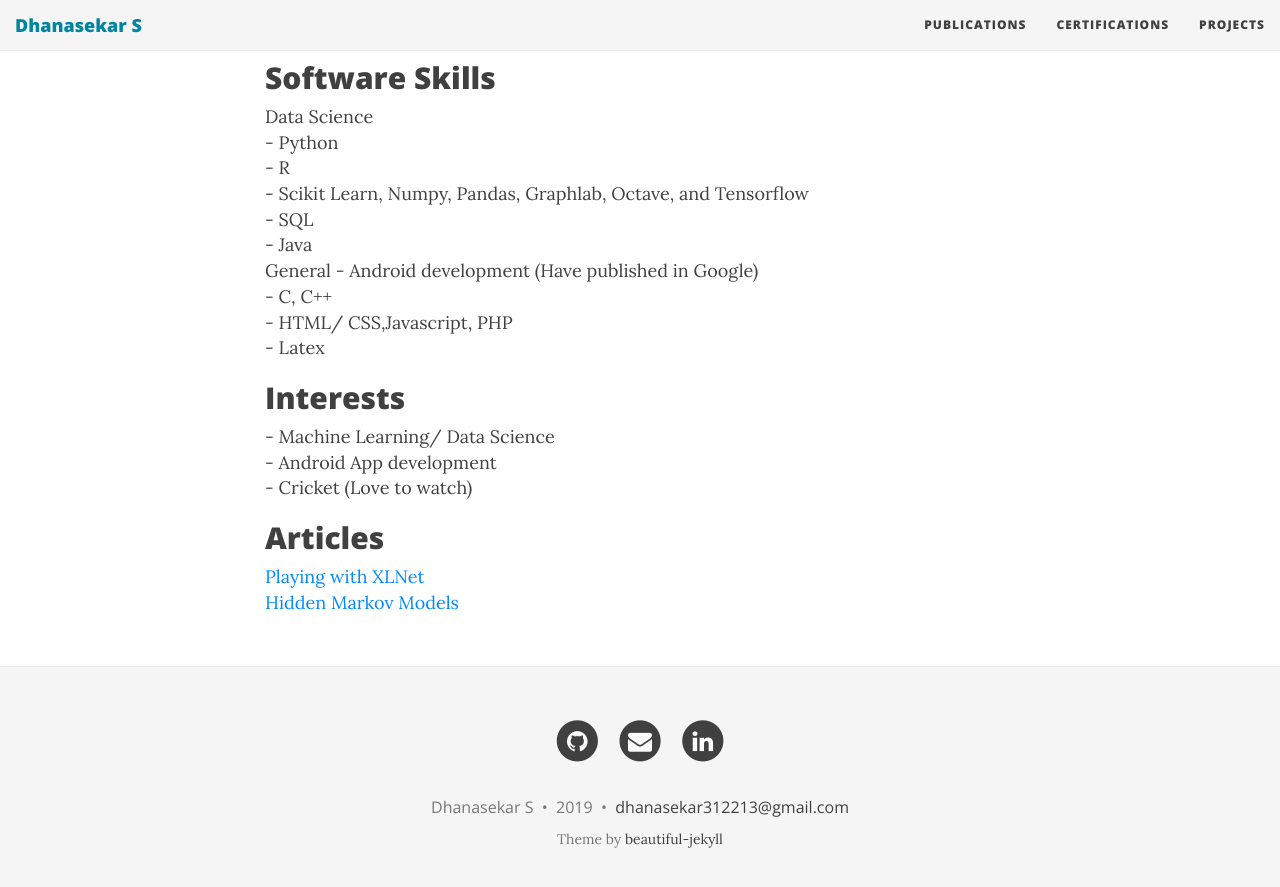
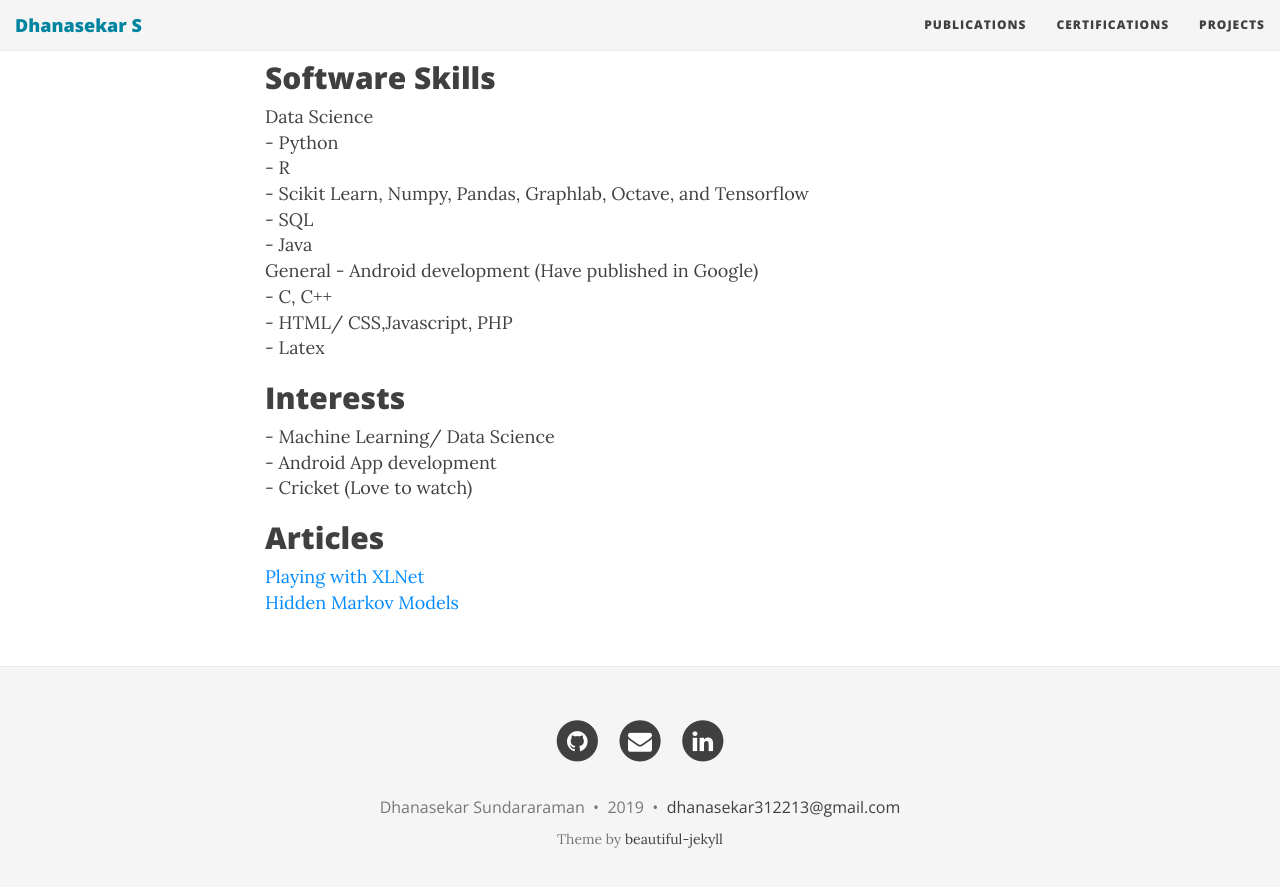
Before and after one commit to Dhanasekar-S/Dhanasekar-S.github.io, a Jekyll site: the page built from index.html, in a window 1280 px wide and 900 px high, scrolled down 1419 px. Shown: the top 887 px of the window. Built offline with Jekyll 4.4.1, drawn with Linux system fonts in a browser that asks for light colours; nearby versions of some CDN libraries; the list of posts is cut into pages by our own code; part of the change alters nothing that is shown.

Commit message:
Update _config.yml

```diff
--- a/_config.yml
+++ b/_config.yml
@@ -41,8 +41,8 @@ navbar-links:
 # Change all these values or delete the ones you don't want.
 # Important: you must keep the "name" parameter, everything else you can remove
 author:
-  name: Dhanasekar S
-  email: "dhanasekar312213@gmail.com"
+  name: Dhanasekar Sundararaman
+  email: "firstname.lastname@duke.edu"
   github: Dhanasekar-S    # eg. daattali
   linkedin: dhanasekar95
 
```
